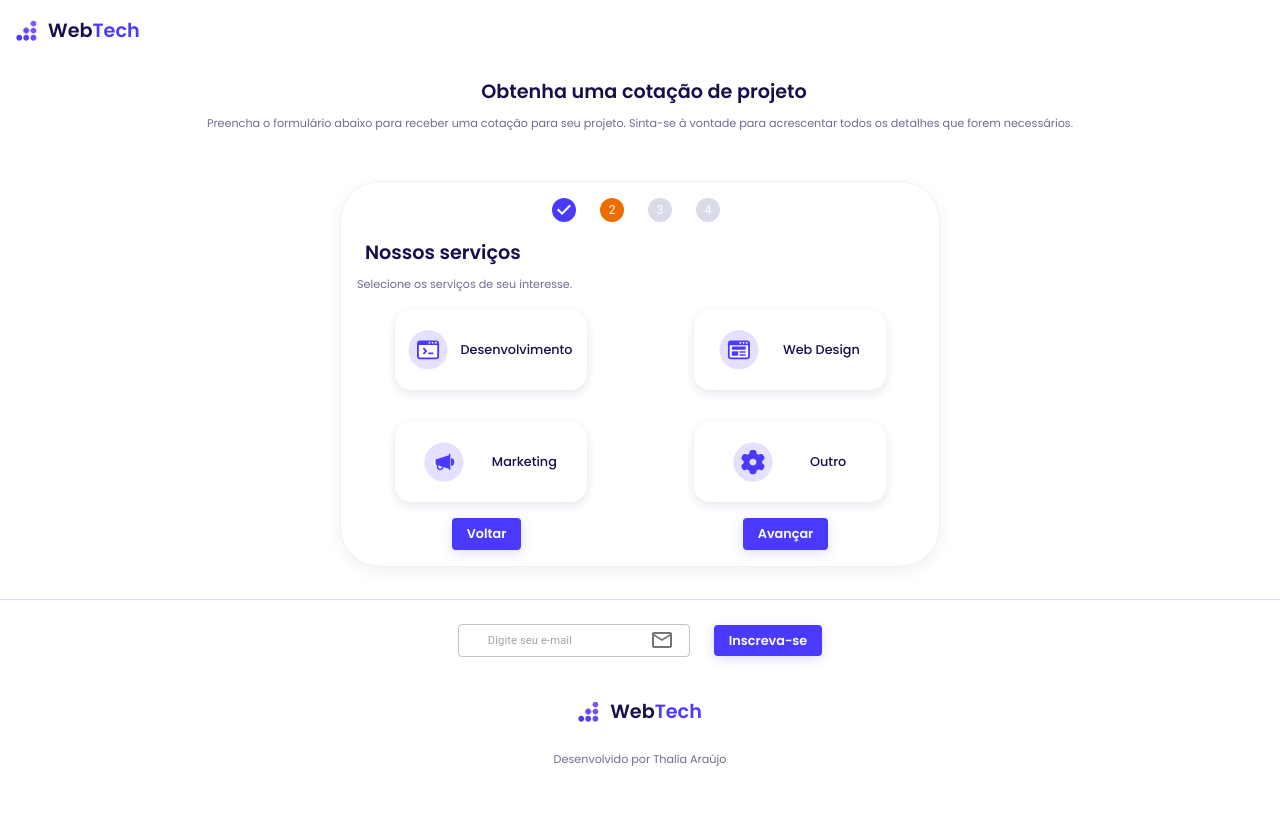
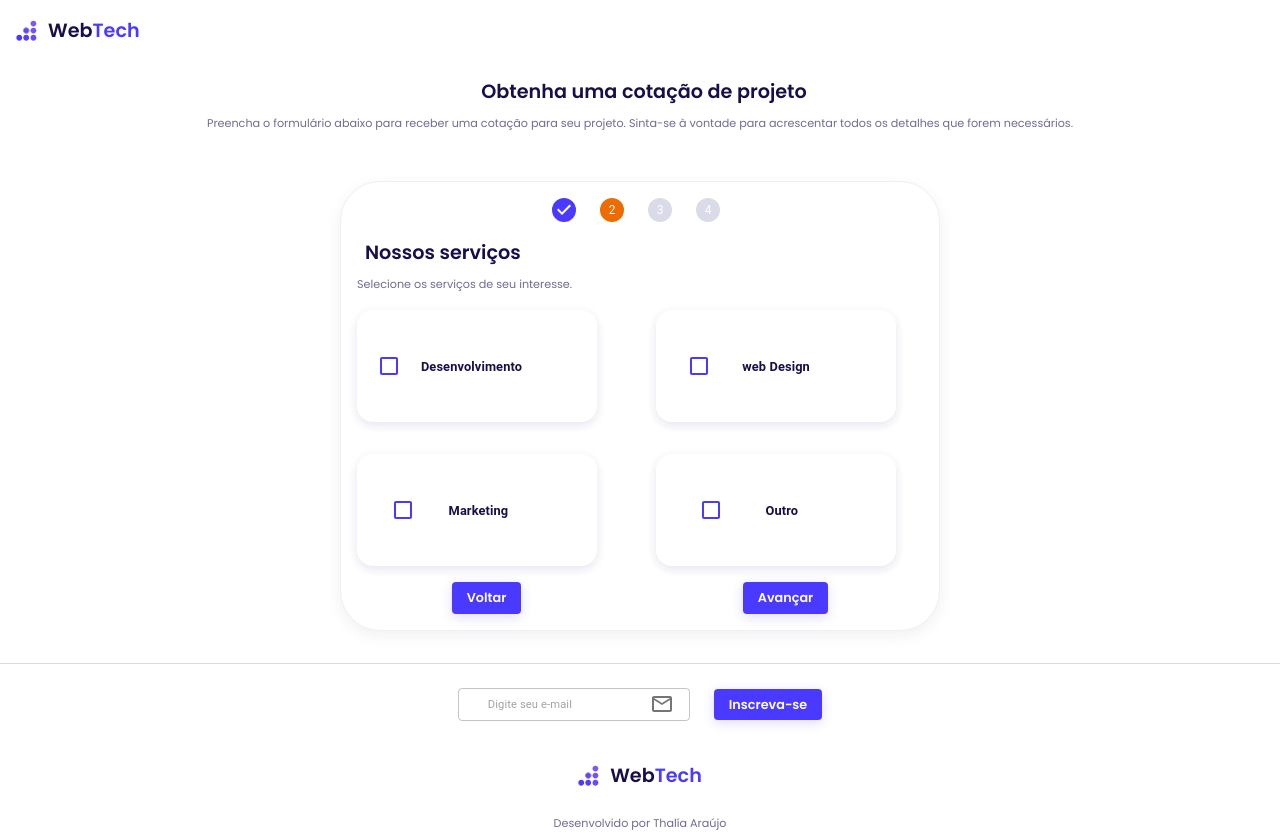
Before and after one commit to Thaliaraujo/multiStepFormTypescript, a React (Create React App) app: page /dashboard in a window 1280 px wide. Both pictures are taken after typing "Sample", "name@example.com", "5", "Sample" into the empty fields and a click on the button "Avançar". Before the commit the page ends 800 px from the top, so only its background shows below. Built offline with nearby package versions, Linux system fonts and the light colour scheme.

Commit message:
refactor

```diff
--- a/src/app/pages/dashboard/components/form/Form.tsx
+++ b/src/app/pages/dashboard/components/form/Form.tsx
@@ -21,7 +21,7 @@ export const Form = () => {
   const [email, setEmail] = useState('');
   const [phone, setPhone] = useState('');
   const [company, setCompany] = useState('');
-  const [service, setService] = useState(['']);
+  const [service, setService] = useState('');
   const [price, setPrice] = useState('');
 
 
@@ -72,7 +72,7 @@ export const Form = () => {
         setEmail('');
         setPhone('');
         setCompany('');
-        setService(['']);
+        setService('');
         setPrice('');
       };
     });
--- a/src/app/pages/dashboard/components/form/components/cardForm/CardForm.tsx
+++ b/src/app/pages/dashboard/components/form/components/cardForm/CardForm.tsx
@@ -1,47 +1,58 @@
+import { Checkbox, FormControlLabel, Typography } from '@mui/material';
 import React from 'react';
-import {useState} from 'react';
-
-import styled from 'styled-components';
 
 interface ICardProps{
+    value: string,
     label: string;
     icon?: any;
+    onClick: (newvalue: string) => void;
 };
 
-const SCard = styled.div<{ isActive: boolean }>`
-    display: flex;
-    justify-content: space-evenly;
-    align-items: center;
 
-    width: 12rem;
-    height: 5rem;
+export const CardForm:  React.FC<ICardProps> = (props) => {
 
-    border-radius: 1rem;
-    background: var(--neutral-100);
-    box-shadow: 0px 4px 10px 0px rgba(31, 37, 89, 0.07), 0px 2px 11px 0px rgba(69, 65, 164, 0.06);
-    border: 2px solid ${({ isActive }) => (isActive ? 'var(--primary-color)' : 'transparent')};
-    >h3 {
-        color: var(--neutral-800);
-        font-size: .8rem;
-        font-weight: 500;
-        line-height: 1.25rem;
-        text-align: center;
-    }
-`
-
-export const CardForm: React.FC<ICardProps & { onClick: () => void }> = (props) => {
-
-    const [isActive, setIsActive] = useState(false);
-
-    const handleClick = () => {
-        setIsActive(!isActive);
-        props.onClick();
-    };
 
     return(
-        <SCard onClick={handleClick}  isActive={isActive}>
-            <img src={props.icon} alt= {props.label}/>
-            <h3>{props.label}</h3>
-        </SCard>
+
+        <FormControlLabel
+            value='{props.label}'
+            control={
+                <Checkbox
+                    sx={{
+                        color: '#4A3AFF',
+                        '&.Mui-checked': {
+                            color: '#4A3AFF',
+                        },
+                    }}
+                />
+            }
+            label={
+                <Typography
+                    sx={{
+                        fontSize: '.8rem',
+                        fontWeight: 600,
+
+                    }}>
+                    {props.label}
+                </Typography>
+            }
+            sx={{
+                display: 'flex',
+                justifyContent: 'space-evenly',
+                alignItems: 'center',
+
+                width: '15rem',
+                height: '7rem',
+                paddingRight: '4rem',
+                borderRadius: '1rem',
+
+                backgroundImage: `{props.icon}`,
+                backgroundRepeat: 'no-repeat',
+                backgroundPosition: 'right .5rem center',
+                backgroundColor: '##FFFFFF',
+
+                boxShadow: '0px 4px 10px 0px rgba(31, 37, 89, 0.07), 0px 2px 11px 0px rgba(69, 65, 164, 0.06)',
+            }}
+        />
     );
 };
--- a/src/app/pages/dashboard/components/form/components/step2/StepTwo.tsx
+++ b/src/app/pages/dashboard/components/form/components/step2/StepTwo.tsx
@@ -1,4 +1,5 @@
 import styled from "styled-components";
+import { FormGroup } from "@mui/material";
 
 import { Paragraphs } from "../../../paragraphs/Paragraphs";
 import { Titles } from "../../../titles/Titles";
@@ -10,24 +11,17 @@ import marketing from "./imagesStepTwo/marketing.svg";
 import setting from "./imagesStepTwo/Setting.svg";
 
 
+
+
 const SStepTwo = styled.div `
      margin: 0 1rem;
 `
 
-const SCards = styled.div `
-    display: flex;
-    justify-content: space-around;
-    align-items: center;
-    flex-wrap: wrap;
-    margin: 1rem 0;
-    gap: 2rem;
-`
-
 export const StepTwo = (props: {
-    service: string[],
-    onServiceChange: (value: string[]) => void,
+    service: string,
+    onServiceChange: (value: string) => void,
 }) => {
-    const handleServiceChange = (selectedService: string[]) => {
+    const handleServiceChange = (selectedService: string) => {
         props.onServiceChange(selectedService);
     };
 
@@ -36,28 +30,210 @@ export const StepTwo = (props: {
             <Titles>Nossos serviços</Titles>
             <Paragraphs>Selecione os serviços de seu interesse.</Paragraphs>
 
-            <SCards>
+            <FormGroup
+                row
+                sx={{
+                    display: 'flex',
+                    justifyContent: 'space-around',
+                    alignItems: 'center',
+                    flexWrap: 'wrap',
+                    margin: '1rem 0',
+                    gap: '2rem'
+                }}
+            >
                 <CardForm
-                    icon= {(developer)}
+                    value="desenvolvimento"
                     label="Desenvolvimento"
-                    onClick={() => handleServiceChange(["Desenvolvimento"])}
+                    icon={(developer)}
+                    onClick={() => handleServiceChange("desenvolvimento")}
                 />
+
                 <CardForm
-                    icon= {(design)}
-                    label="Web Design"
-                    onClick={() => handleServiceChange(["Web Design"])}
+                    value="design"
+                    label="web Design"
+                    icon={(design)}
+                    onClick={() => handleServiceChange("design")}
                 />
+
                 <CardForm
-                    icon= {(marketing)}
+                    value="marketing"
                     label="Marketing"
-                    onClick={() => handleServiceChange(["Marketing"])}
+                    icon={(marketing)}
+                    onClick={() => handleServiceChange("marketing")}
                 />
+
                 <CardForm
-                    icon= {(setting)}
+                    value="outro"
                     label="Outro"
-                    onClick={() => handleServiceChange(["Outro"])}
+                    icon={(setting)}
+                    onClick={() => handleServiceChange("outro")}
                 />
-            </SCards>
+            </FormGroup>
         </SStepTwo>
     );
 };
+
+
+//  {/* <FormControlLabel
+//                     value="desenvolvimento"
+//                     onClick={() => handleServiceChange(["desenvolvimento"])}
+//                     control={
+//                         <Checkbox
+//                             sx={{
+//                                 color: '#4A3AFF',
+//                                 '&.Mui-checked': {
+//                                     color: '#4A3AFF',
+//                                 },
+//                             }}
+//                         />
+//                     }
+//                     label={
+//                         <Typography
+//                             sx={{
+//                                 fontSize: '.8rem',
+//                                 fontWeight: 600,
+
+//                             }}>
+//                             Desenvolvimento
+//                         </Typography>
+//                     }
+//                     sx={{
+//                         display: 'flex',
+//                         justifyContent: 'space-evenly',
+//                         alignItems: 'center',
+
+//                         width: '15rem',
+//                         height: '7rem',
+//                         paddingRight: '4rem',
+//                         borderRadius: '1rem',
+
+//                         backgroundImage: `url(${developer})`,
+//                         backgroundRepeat: 'no-repeat',
+//                         backgroundPosition: 'right .5rem center',
+//                         backgroundColor: '##FFFFFF',
+
+//                         boxShadow: '0px 4px 10px 0px rgba(31, 37, 89, 0.07), 0px 2px 11px 0px rgba(69, 65, 164, 0.06)',
+//                     }}
+//                 />
+
+//                 <FormControlLabel
+//                     value="design"
+//                     onClick={() => handleServiceChange(["design"])}
+//                     control={
+//                         <Checkbox
+//                             sx={{
+//                                 color: '#4A3AFF',
+//                                 '&.Mui-checked': {
+//                                     color: '#4A3AFF',
+//                                 },
+//                             }}
+//                         />
+//                     }
+//                     label={
+//                         <Typography
+//                             sx={{
+//                                 fontSize: '.8rem',
+//                                 fontWeight: 600,
+
+//                             }}>
+//                             Web Design
+//                         </Typography>
+//                     }
+//                     sx={{
+//                         display: 'flex',
+//                         justifyContent: 'space-evenly',
+//                         alignItems: 'center',
+
+//                         width: '15rem',
+//                         height: '7rem',
+//                         paddingRight: '4rem',
+//                         borderRadius: '1rem',
+
+//                         backgroundImage: `url(${design})`,
+//                         backgroundRepeat: 'no-repeat',
+//                         backgroundPosition: 'right .5rem center',
+//                         backgroundColor: '##FFFFFF',
+
+//                         boxShadow: '0px 4px 10px 0px rgba(31, 37, 89, 0.07), 0px 2px 11px 0px rgba(69, 65, 164, 0.06)',
+//                     }}
+//                 />
+
+//                 <FormControlLabel
+//                     value="marketing"
+//                     onClick={() => handleServiceChange(["marketing"])}
+//                     control={
+//                         <Checkbox
+//                             sx={{
+//                                 color: '#4A3AFF',
+//                                 '&.Mui-checked': {
+//                                     color: '#4A3AFF',
+//                                 },
+//                             }}
+//                         />
+//                     }
+//                     label={
+//                         <Typography
+//                             sx={{
+//                                 fontSize: '.8rem',
+//                                 fontWeight: 600,
+
+//                             }}>
+//                             Marketing
+//                         </Typography>
+//                     }
+//                     sx={{
+//                         display: 'flex',
+//                         justifyContent: 'space-evenly',
+//                         alignItems: 'center',
+
+//                         padding: '2rem 4rem 2rem 1rem',
+//                         borderRadius: '1rem',
+
+//                         backgroundImage: `url(${marketing})`,
+//                         backgroundRepeat: 'no-repeat',
+//                         backgroundPosition: 'right .5rem center',
+//                         backgroundColor: '##FFFFFF',
+
+//                         boxShadow: '0px 4px 10px 0px rgba(31, 37, 89, 0.07), 0px 2px 11px 0px rgba(69, 65, 164, 0.06)',
+//                     }}
+//                 />
+
+//                 <FormControlLabel
+//                     value="Outro"
+//                     onClick={() => handleServiceChange(["Outro"])}
+//                     control={
+//                         <Checkbox
+//                             sx={{
+//                                 color: '#4A3AFF',
+//                                 '&.Mui-checked': {
+//                                     color: '#4A3AFF',
+//                                 },
+//                             }}
+//                         />
+//                     }
+//                     label={
+//                         <Typography
+//                             sx={{
+//                                 fontSize: '.8rem',
+//                                 fontWeight: 600,
+
+//                             }}>
+//                             Outro
+//                         </Typography>
+//                     }
+//                     sx={{
+//                         display: 'flex',
+//                         justifyContent: 'space-evenly',
+//                         alignItems: 'center',
+
+//                         padding: '2rem 4rem 2rem 1rem',
+//                         borderRadius: '1rem',
+
+//                         backgroundImage: `url(${setting})`,
+//                         backgroundRepeat: 'no-repeat',
+//                         backgroundPosition: 'right .5rem center',
+//                         backgroundColor: '##FFFFFF',
+
+//                         boxShadow: '0px 4px 10px 0px rgba(31, 37, 89, 0.07), 0px 2px 11px 0px rgba(69, 65, 164, 0.06)',
+//                     }}
+//                 /> */}
--- a/src/app/shared/services/api/register/RegisterService.ts
+++ b/src/app/shared/services/api/register/RegisterService.ts
@@ -7,7 +7,7 @@ export interface IRegister {
     email: string;
     phone: number;
     company: string;
-    service: string[];
+    service: string;
     price: string;
 };
 
```
Also changed, not shown: mock/db.json (+18 -0 lines).
